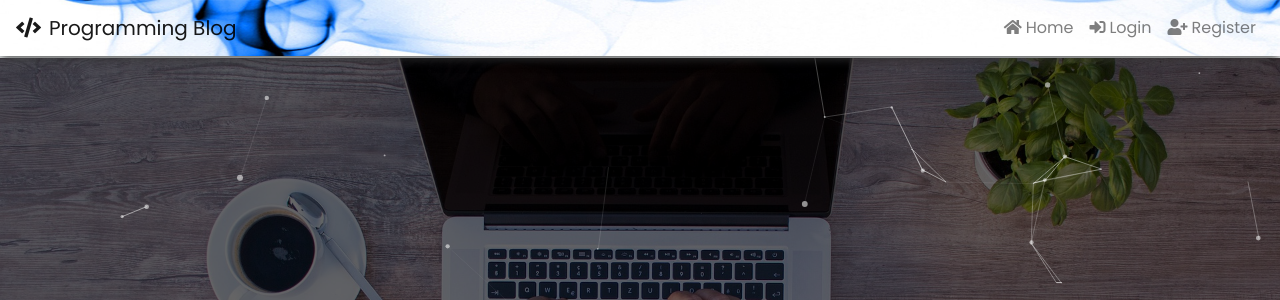
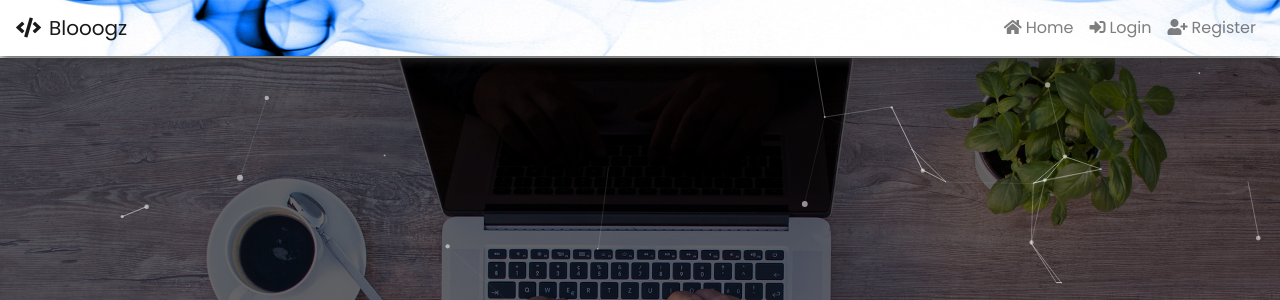
Before and after one commit to Kamar-Folarin/Blog, a Django app: page / in a window 1280 px wide. Shown: the top 300 px of the page. Run offline with Django 3.2, Linux system fonts and the light colour scheme; data that the repository does not hold is empty; some libraries are stand-ins or nearby versions.

Commit message:
Update base.html

```diff
--- a/templates/base.html
+++ b/templates/base.html
@@ -17,7 +17,7 @@
   <body>
     <nav class="navbar top-navbar navbar-light navbar-expand-md fixed-top">
 
-      <a class="navbar-brand " href="{% url 'home' %}"><i class="fas fa-code mr-2"></i>Programming Blog</a>
+      <a class="navbar-brand " href="{% url 'home' %}"><i class="fas fa-code mr-2"></i>Blooogz</a>
 
       <button class="navbar-toggler" type="button" data-toggle="collapse" data-target="#collapsibleNavbar">
         <span class="navbar-toggler-icon"></span>
```
